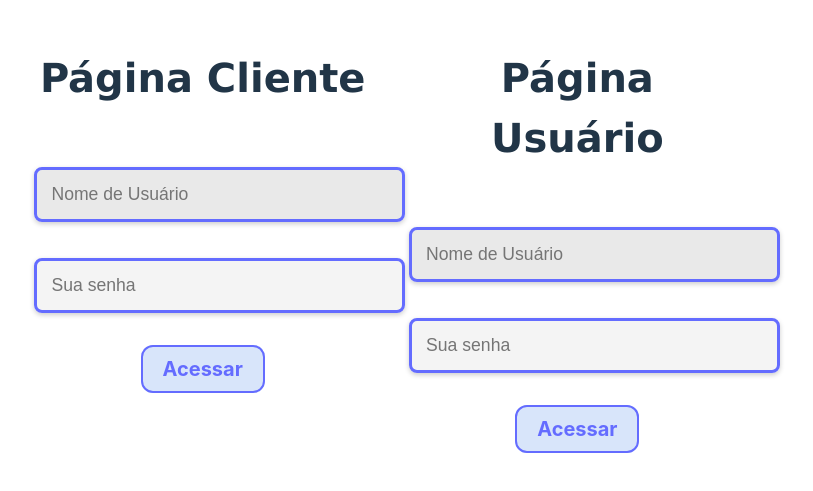
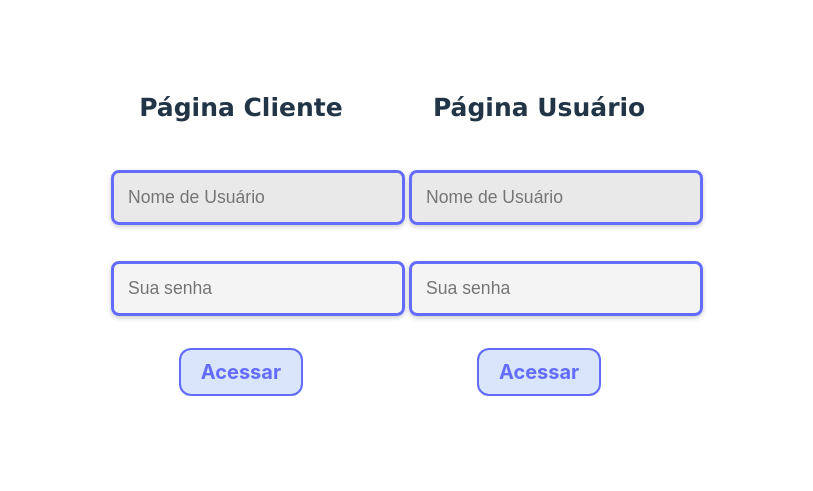
Before and after one commit to vitoriaamaral09/frontend, a React (Vite) app in the folder proj-react/: page / in a window 1280 px wide. Shown: the part 159-650 px from the top of the page, without its empty margins (250-1063 px from the left). Built offline with nearby package versions, Linux system fonts and the light colour scheme.

Commit message:
ajustei tamanho da fonte

```diff
--- a/proj-react/src/index.css
+++ b/proj-react/src/index.css
@@ -14,7 +14,7 @@
 }
 
 h3{
-  font-size: 40px;
+  font-size: 25px;
   font-family: Verdana, Geneva, Tahoma, sans-serif;
   text-align: center;
   padding: 0.05em;
```
